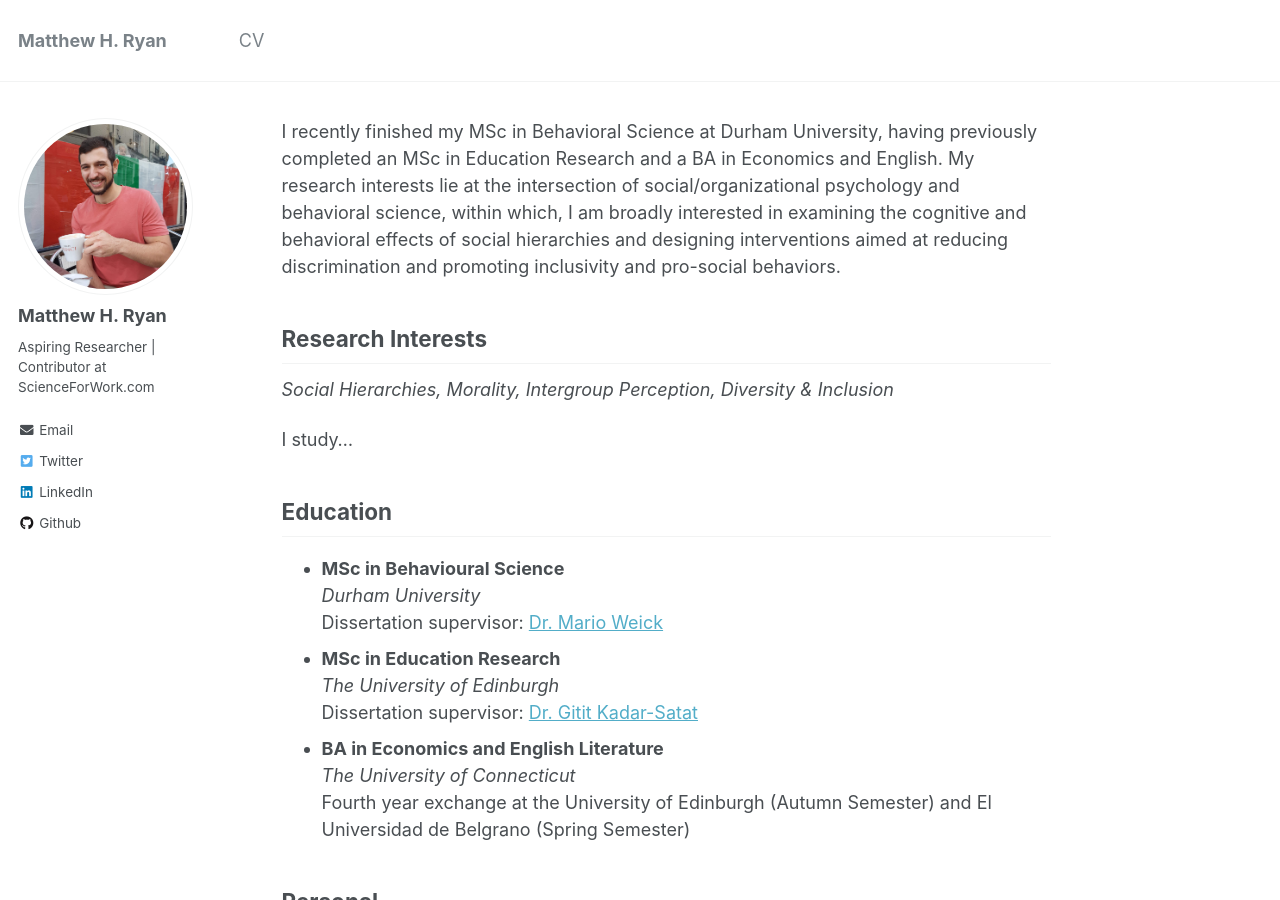
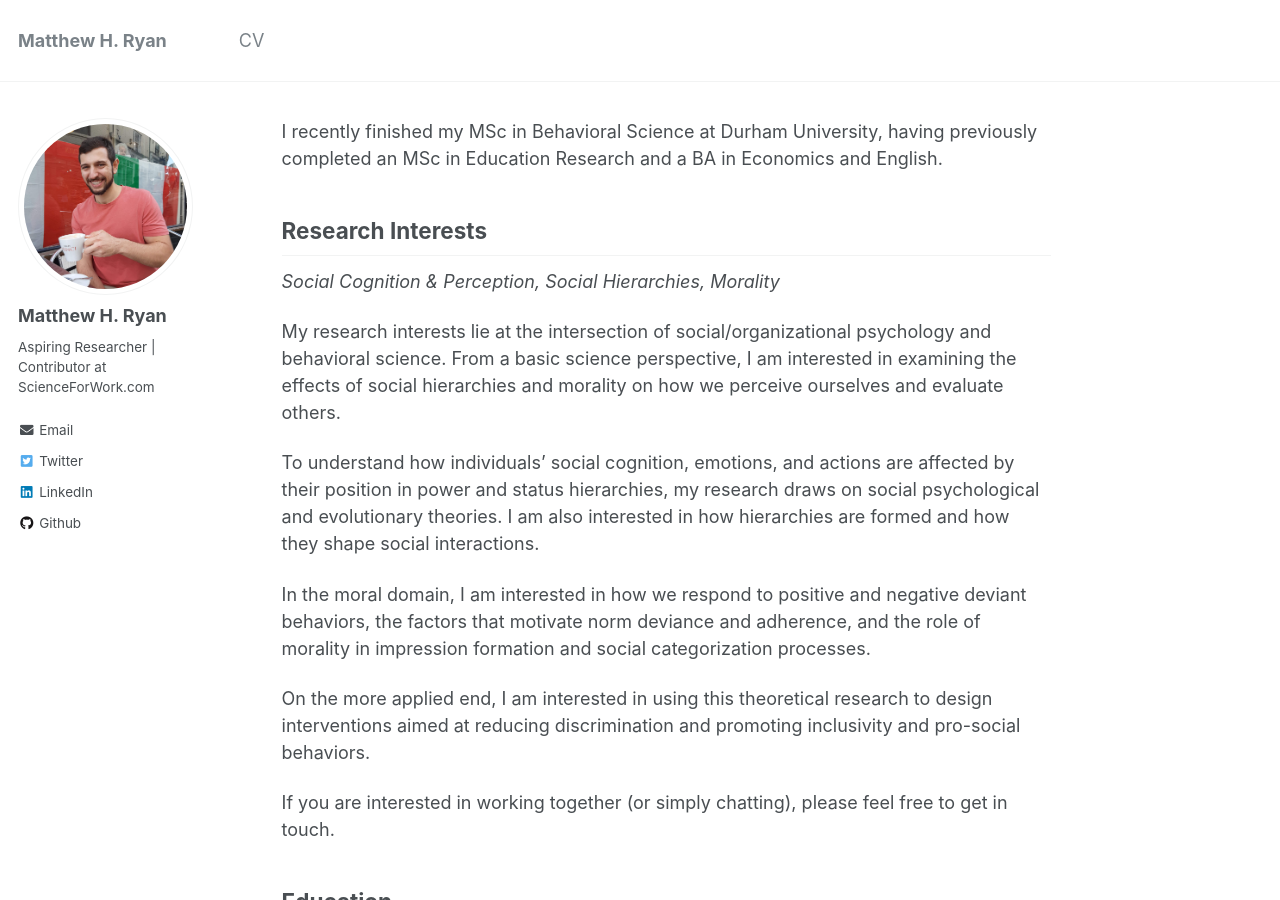
Before and after one commit to mattyhryan/mattyhryan.github.io, a Jekyll site: the page built from _pages/about.md, in a window 1280 px wide and 900 px high. Built offline with Jekyll 4.4.1, drawn with Linux system fonts in a browser that asks for light colours.

Commit message:
Update about.md

```diff
--- a/_pages/about.md
+++ b/_pages/about.md
@@ -7,13 +7,21 @@ redirect_from:
   - /about.html
 ---
 
-I recently finished my MSc in Behavioral Science at Durham University, having previously completed an MSc in Education Research and a BA in Economics and English. My research interests lie at the intersection of social/organizational psychology and behavioral science, within which, I am broadly interested in examining the cognitive and behavioral effects of social hierarchies and designing interventions aimed at reducing discrimination and promoting inclusivity and pro-social behaviors.
+I recently finished my MSc in Behavioral Science at Durham University, having previously completed an MSc in Education Research and a BA in Economics and English.
 
 ## Research Interests
 
-*Social Hierarchies, Morality, Intergroup Perception, Diversity & Inclusion*
+*Social Cognition & Perception, Social Hierarchies, Morality*
 
-I study...
+My research interests lie at the intersection of social/organizational psychology and behavioral science. From a basic science perspective, I am interested in examining the effects of social hierarchies and morality on how we perceive ourselves and evaluate others.
+
+To understand how individuals' social cognition, emotions, and actions are affected by their position in power and status hierarchies, my research draws on social psychological and evolutionary theories. I am also interested in how hierarchies are formed and how they shape social interactions.
+
+In the moral domain, I am interested in how we respond to positive and negative deviant behaviors, the factors that motivate norm deviance and adherence, and the role of morality in impression formation and social categorization processes.
+
+On the more applied end, I am interested in using this theoretical research to design interventions aimed at reducing discrimination and promoting inclusivity and pro-social behaviors.
+
+If you are interested in working together (or simply chatting), please feel free to get in touch.
 
 ## Education
 
```
